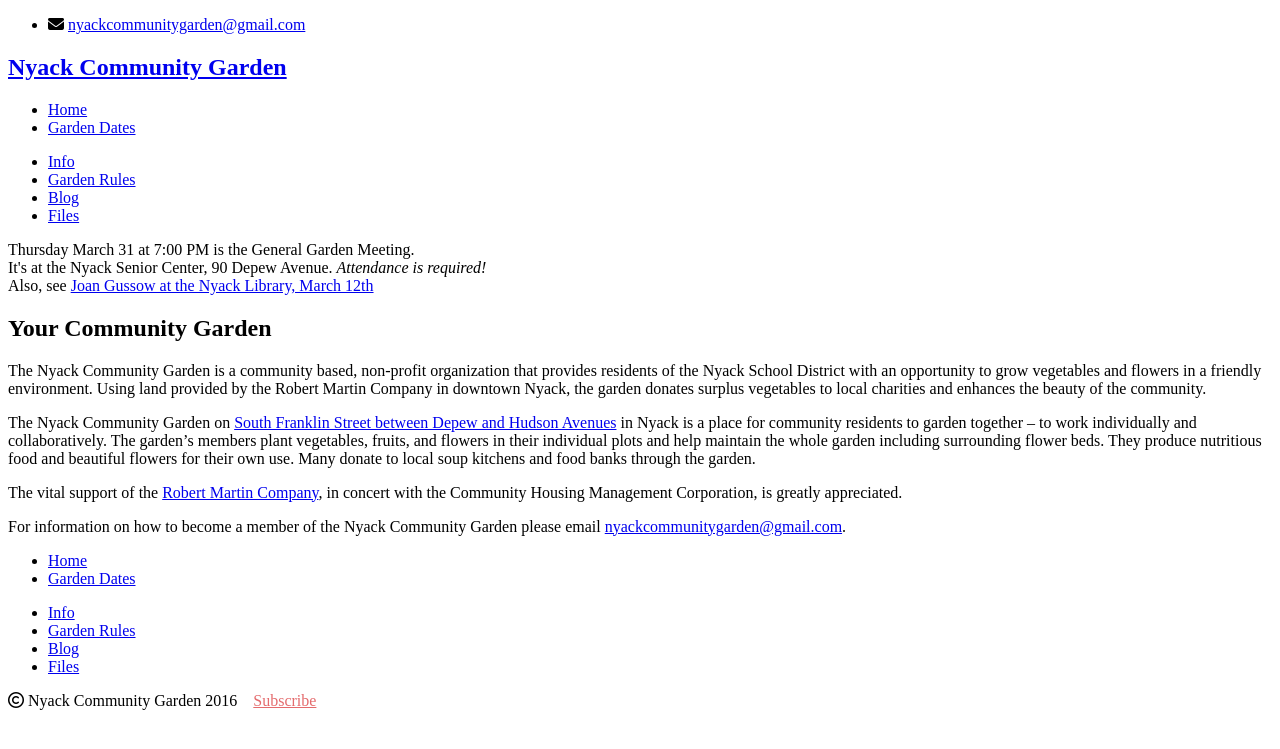
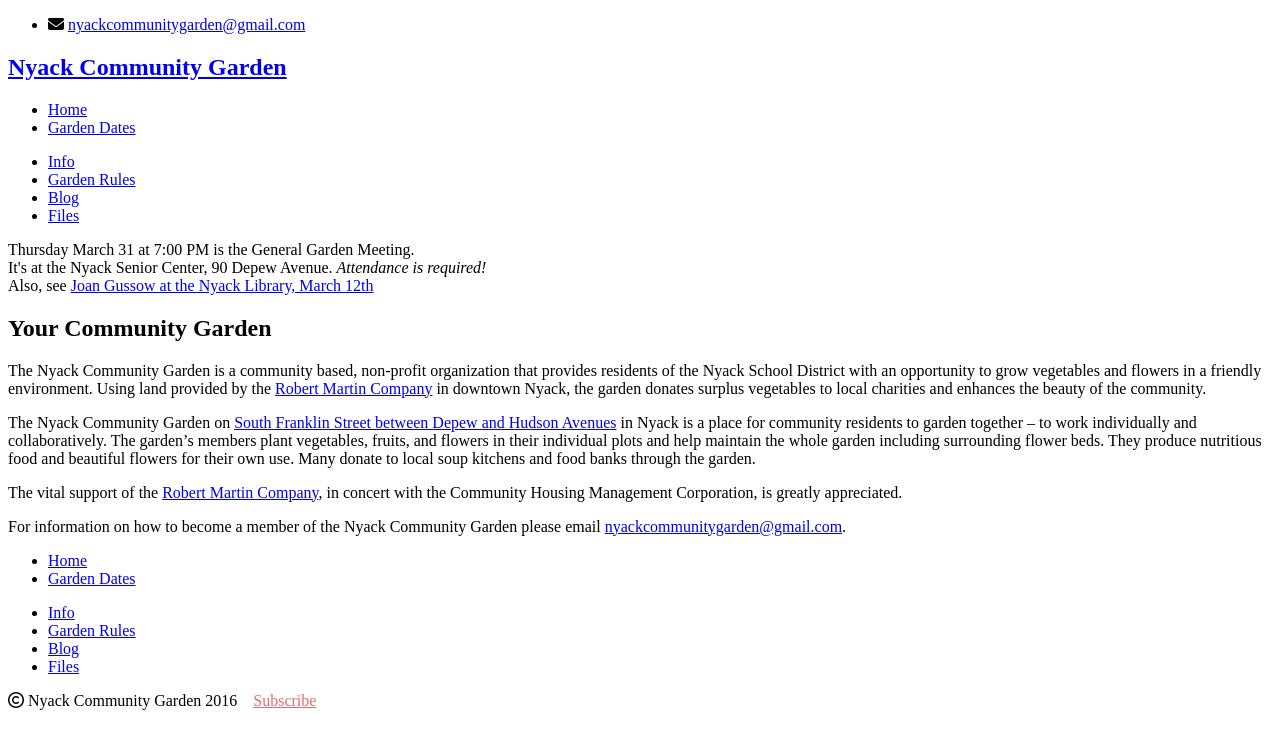
Before and after one commit to bosborne/nyackcommunitygarden, a Jekyll site: the page built from index.html, in a window 1280 px wide. Shown: the top 749 px of the page. Built offline with Jekyll 4.4.1, drawn with Linux system fonts in a browser that asks for light colours; nearby versions of some CDN libraries; library files that are not in the unit come from our copies; part of the change alters nothing that is shown.

```diff
--- a/index.html
+++ b/index.html
@@ -6,7 +6,7 @@ pageclass: home
 
 <h2>Your Community Garden</h2>
 <p>
-The Nyack Community Garden is a community based, non-profit organization that provides residents of the Nyack School District with an opportunity to grow vegetables and flowers in a friendly environment. Using land provided by the Robert Martin Company in downtown Nyack, the garden donates surplus vegetables to local charities and enhances the beauty of the community.
+The Nyack Community Garden is a community based, non-profit organization that provides residents of the Nyack School District with an opportunity to grow vegetables and flowers in a friendly environment. Using land provided by the <a href="http://robertmartincompany.com">Robert Martin Company</a> in downtown Nyack, the garden donates surplus vegetables to local charities and enhances the beauty of the community.
 </p>
 <p>
 The Nyack Community Garden on <a href="http://www.openstreetmap.org/?minlon=-73.9218139648438&minlat=41.0889358520508&maxlon=-73.9215545654297&maxlat=41.0897102355957">South Franklin Street between Depew and Hudson Avenues</a> in Nyack is a place for community residents to garden together – to work individually and collaboratively. The garden’s members plant vegetables, fruits, and flowers in their individual plots and help maintain the whole garden including surrounding flower beds. They produce nutritious food and beautiful flowers for their own use. Many donate to local soup kitchens and food banks through the garden.
```
